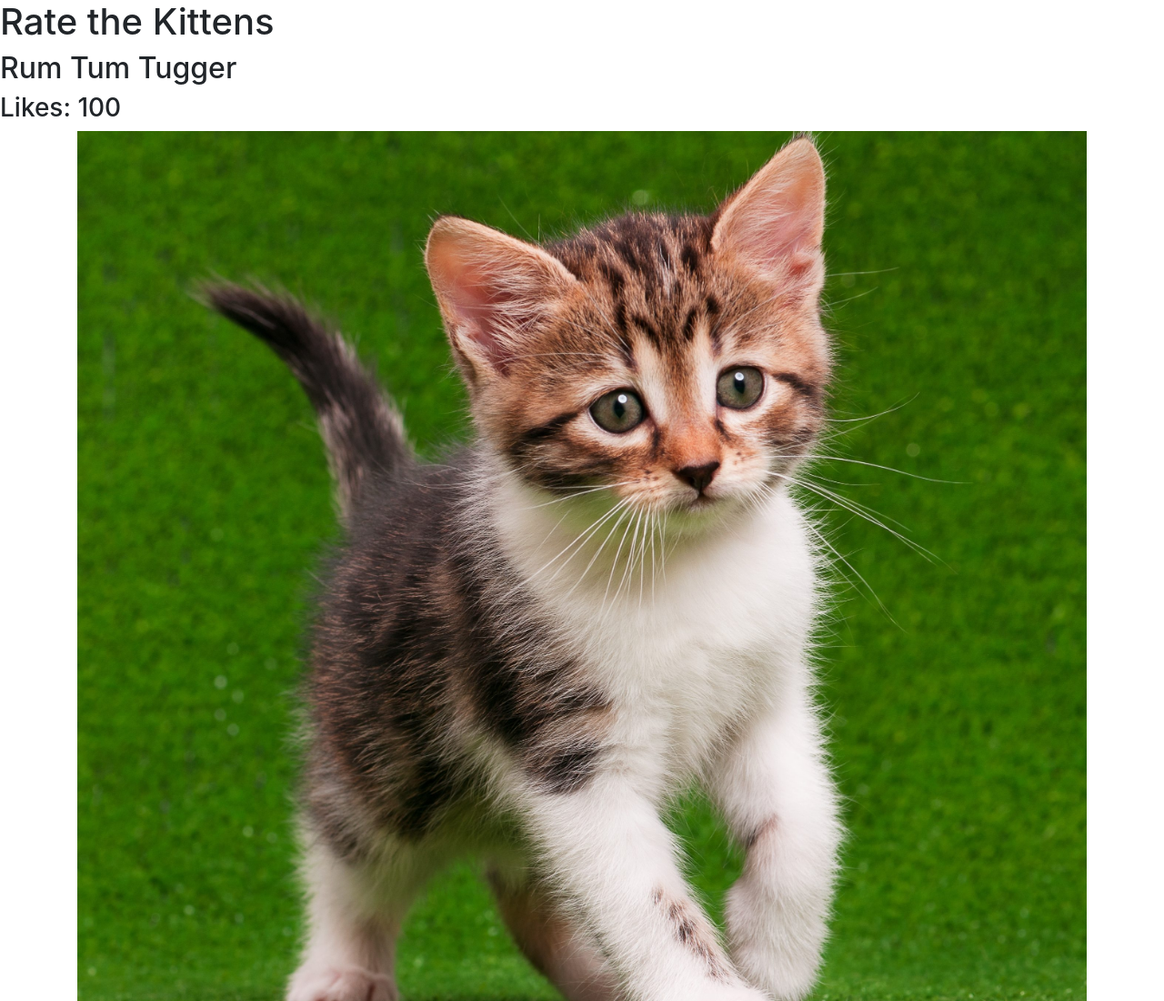
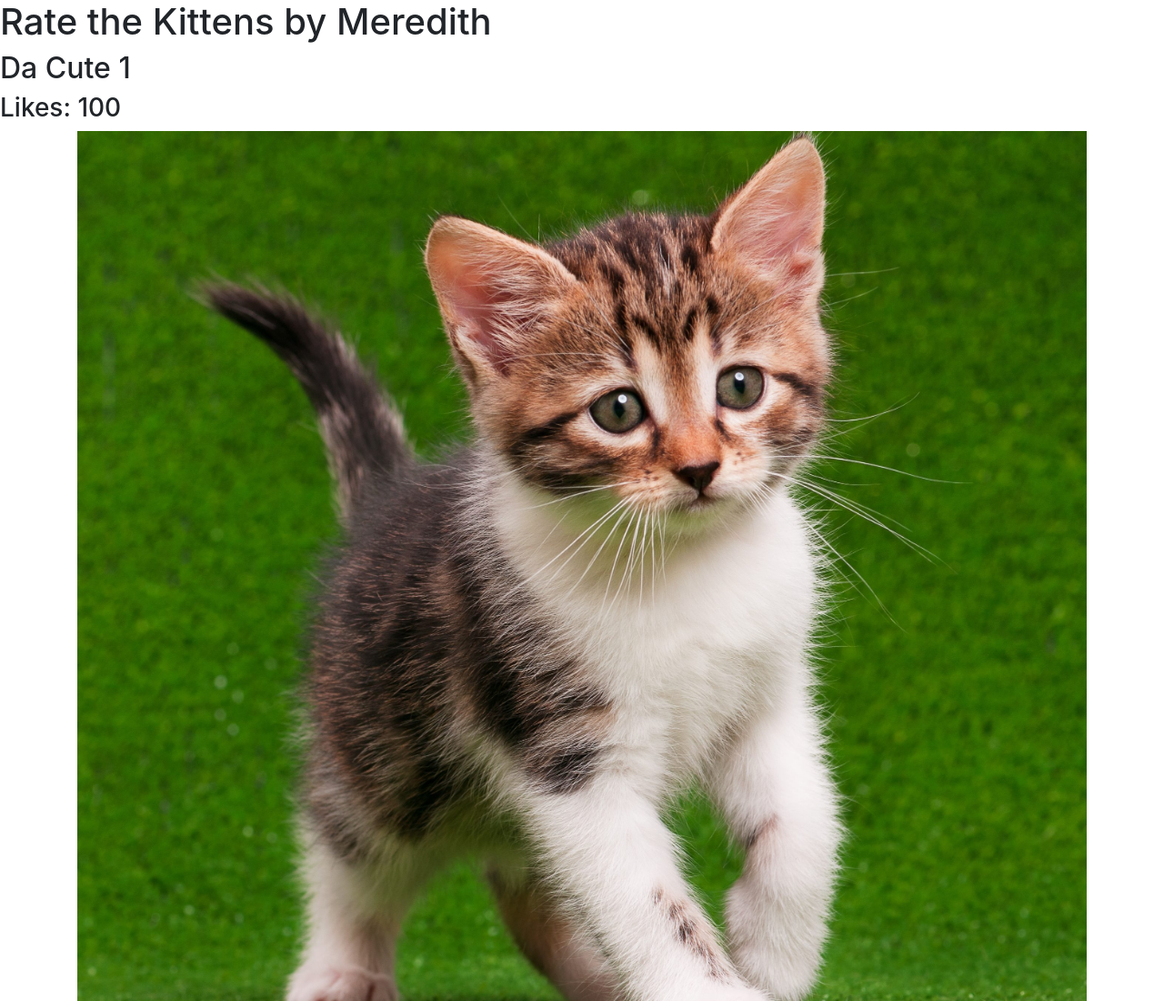
Before and after one commit to devsandroses/Rate-the-kittens, a plain HTML site: page index.html in a window 1280 px wide. Shown: the top 1100 px of the page at 91% size. Drawn offline with nearby package versions, Linux system fonts and the light colour scheme.

Commit message:
changed the cat names, code is still all the same

```diff
--- a/index.html
+++ b/index.html
@@ -8,7 +8,7 @@
     <link rel="stylesheet" href="https://stackpath.bootstrapcdn.com/bootstrap/4.5.2/css/bootstrap.min.css" integrity="sha384-JcKb8q3iqJ61gNV9KGb8thSsNjpSL0n8PARn9HuZOnIxN0hoP+VmmDGMN5t9UJ0Z" crossorigin="anonymous">
   </head>
   <body>
-    <h1>Rate the Kittens</h1>
+    <h1>Rate the Kittens by Meredith</h1>
     <h2 id="kitty-title">By Meredith</h2>
     <h3>Likes:
       <span id="like-number"></span>
--- a/kittens.js
+++ b/kittens.js
@@ -6,10 +6,10 @@ const IMAGES = [
   ];
 
   const IMAGE_TITLES = [
-    "Rum Tum Tugger",
-    "Grizabella",
-    "Gus",
-    "Mr. Mistoffelees",
+    "Da Cute 1",
+    "Cutesy McCute Cute",
+    "Sir Cutes Alot",
+    "Sucha QT",
   ];
 
   let LIKE_NUMBERS = [
```
